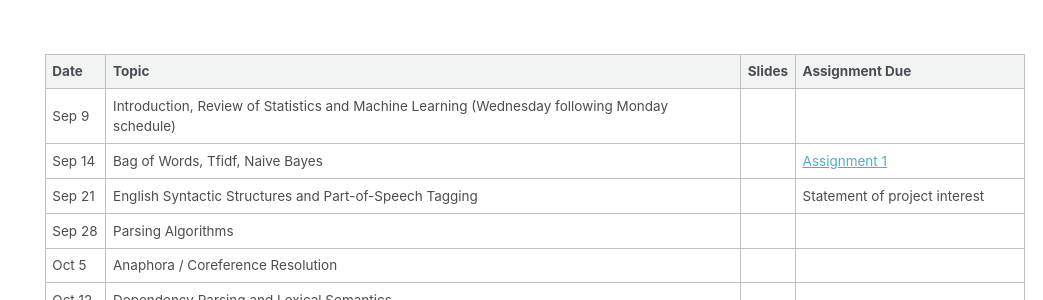
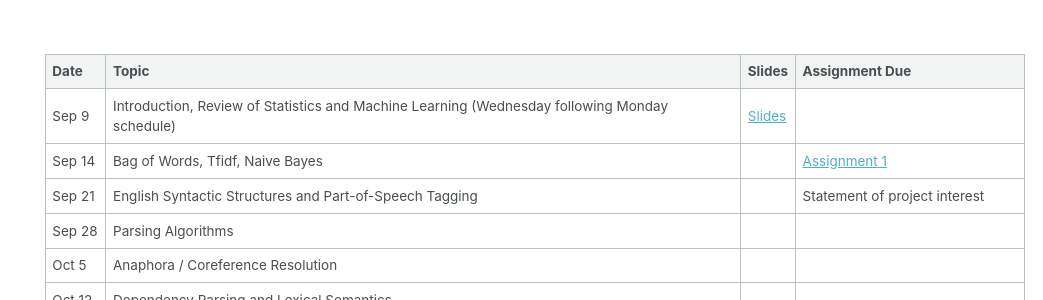
Before and after one commit to rasikabh/rasikabh.github.io, a Jekyll site: the page built from _pages/nlp2020.md, in a window 1280 px wide and 900 px high, scrolled down 570 px. Shown: the part 152-452 px from the top of the window, without its empty margins (237-1280 px from the left). Built offline with Jekyll 4.4.1, drawn with Linux system fonts in a browser that asks for light colours.

Commit message:
Update nlp2020.md

```diff
--- a/_pages/nlp2020.md
+++ b/_pages/nlp2020.md
@@ -34,7 +34,7 @@
 
 | Date   | Topic                                                                                         | Slides | Assignment Due |
 |--------|-----------------------------------------------------------------------------------------------|--------|----------------|
-| Sep 9  | Introduction, Review of Statistics and Machine Learning (Wednesday following Monday schedule) |  |                |
+| Sep 9  | Introduction, Review of Statistics and Machine Learning (Wednesday following Monday schedule) | [Slides](https://docs.google.com/presentation/d/1q4F_Vf6NoW3_TZ-0D6NJ7KEjB0GsyBHBw4Bd2mbYP3A/edit?usp=sharing) |                |
 | Sep 14 | Bag of Words, Tfidf, Naive Bayes                                                              |        | [Assignment 1](https://docs.google.com/document/d/16KsMYOI6PxuAOPpHLJk_7yuNIqakIDEQi98nfttQ_UY/edit?usp=sharing)               |
 | Sep 21 | English Syntactic Structures and Part-of-Speech Tagging                                       |        | Statement of project interest |
 | Sep 28 | Parsing Algorithms                                                                            |        |                |
```
